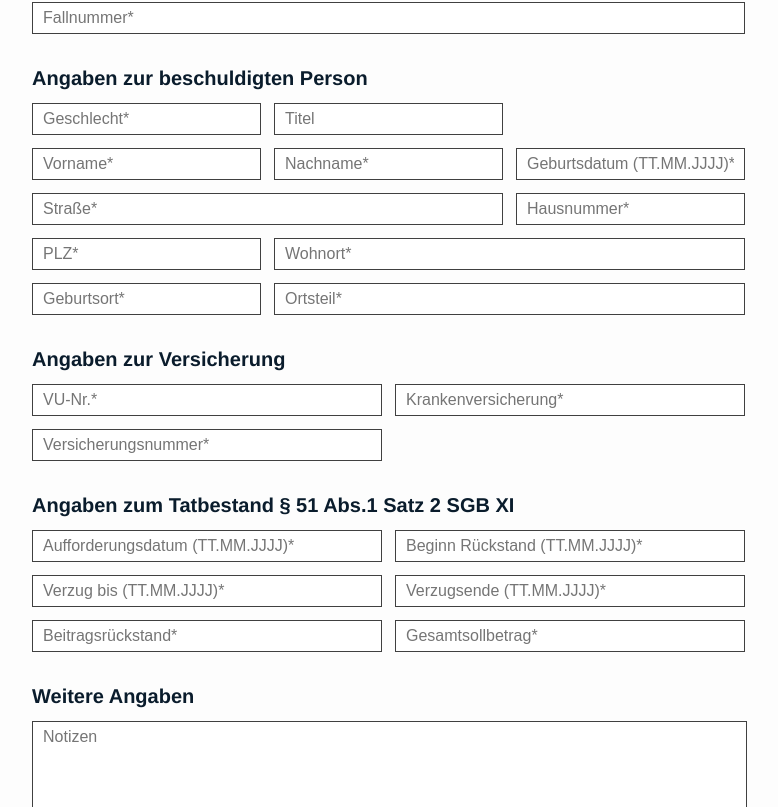
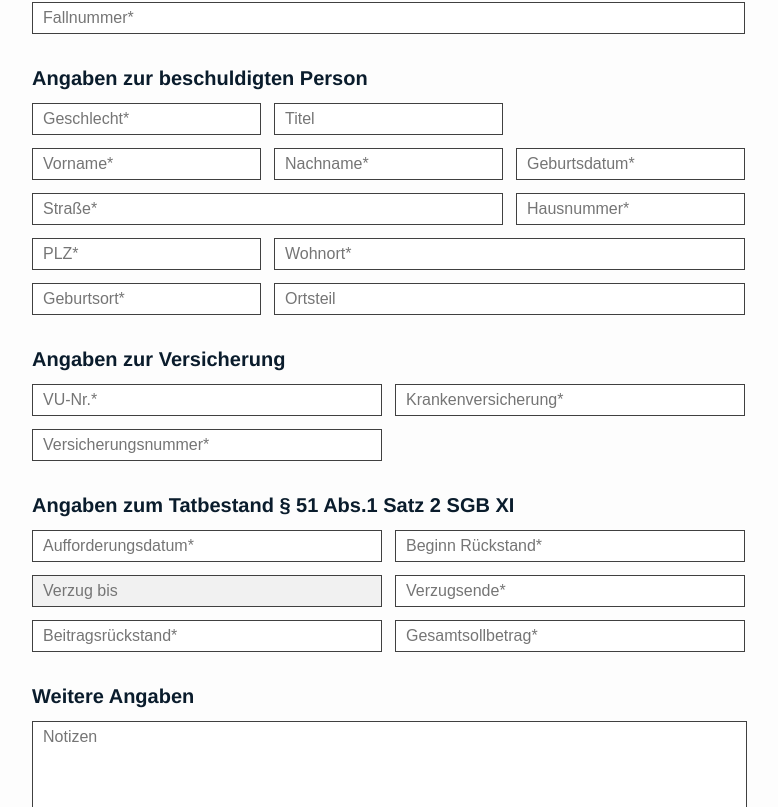
Before and after one commit to Cubemil/OPAS-User-Interface, a Vue app in the folder App/: page /ersterfassung in a window 1280 px wide. Shown: the part 436-1243 px from the top of the page, without its empty margins (247-1025 px from the left). Built offline with nearby package versions, Linux system fonts and the light colour scheme.

Commit message:
added read only to verzug bis

```diff
--- a/App/src/components/Eingabeformular.vue
+++ b/App/src/components/Eingabeformular.vue
@@ -27,7 +27,8 @@
           <tr>
             <td><input type="text" id="vorname" required v-model="vorname" placeholder="Vorname*"></td>
             <td><input type="text" id="nachname" required v-model="nachname" placeholder="Nachname*"></td>
-            <td><input type="text" id="geburtsdatum" required v-model="geburtsdatum" placeholder="Geburtsdatum (TT.MM.JJJJ)*"></td>
+            <td><input type="text" id="geburtsdatum" required v-model="geburtsdatum"
+                       placeholder="Geburtsdatum*"></td>
           </tr>
           <tr>
             <td colspan="2"><input type="text" id="str" required v-model="str" placeholder="Straße*"></td>
@@ -39,7 +40,7 @@
           </tr>
           <tr>
             <td><input type="text" id="geburtsort" required v-model="geburtsort" placeholder="Geburtsort*"></td>
-            <td colspan="2"><input type="text" id="ortsteil" required v-model="ortsteil" placeholder="Ortsteil*"></td>
+            <td colspan="2"><input type="text" id="ortsteil" required v-model="ortsteil" placeholder="Ortsteil"></td>
           </tr>
         </table>
 
@@ -69,19 +70,20 @@
                   errorMessages.aufforderungsdatum
                 }}</span>
               <input type="text" id="aufforderungsdatum" v-model="aufforderungsdatum" @change="validateDates"
-                     :class="{ 'error-border': errorMessages.aufforderungsdatum }" placeholder="Aufforderungsdatum (TT.MM.JJJJ)*"></td>
+                     :class="{ 'error-border': errorMessages.aufforderungsdatum }"
+                     placeholder="Aufforderungsdatum*"></td>
             <td><span v-if="errorMessages.startdatum" class="error-message">{{ errorMessages.startdatum }}</span>
               <input type="text" id="startdatum" v-model="startdatum" @change="validateDates"
-                     :class="{ 'error-border': errorMessages.startdatum }" placeholder="Beginn Rückstand (TT.MM.JJJJ)*">
+                     :class="{ 'error-border': errorMessages.startdatum }" placeholder="Beginn Rückstand*">
             </td>
           </tr>
           <tr>
-            <td><input type="text" id="verzugBis" v-model="verzugbis"
-                       :class="{ 'error-border': errorMessages.verzugbis }" placeholder="Verzug bis (TT.MM.JJJJ)*">
+            <td><input type="text" id="verzugBis" class="readonly-field" v-model="verzugbis"
+                       :class="{ 'error-border': errorMessages.verzugbis }" placeholder="Verzug bis" readonly>
             </td>
             <td><span v-if="errorMessages.verzugsende" class="error-message">{{ errorMessages.verzugsende }}</span>
               <input type="text" id="verzugsende" v-model="verzugsende" @change="validateDates"
-                     :class="{ 'error-border': errorMessages.verzugsende }" placeholder="Verzugsende (TT.MM.JJJJ)*">
+                     :class="{ 'error-border': errorMessages.verzugsende }" placeholder="Verzugsende*">
             </td>
           </tr>
           <tr>
```
